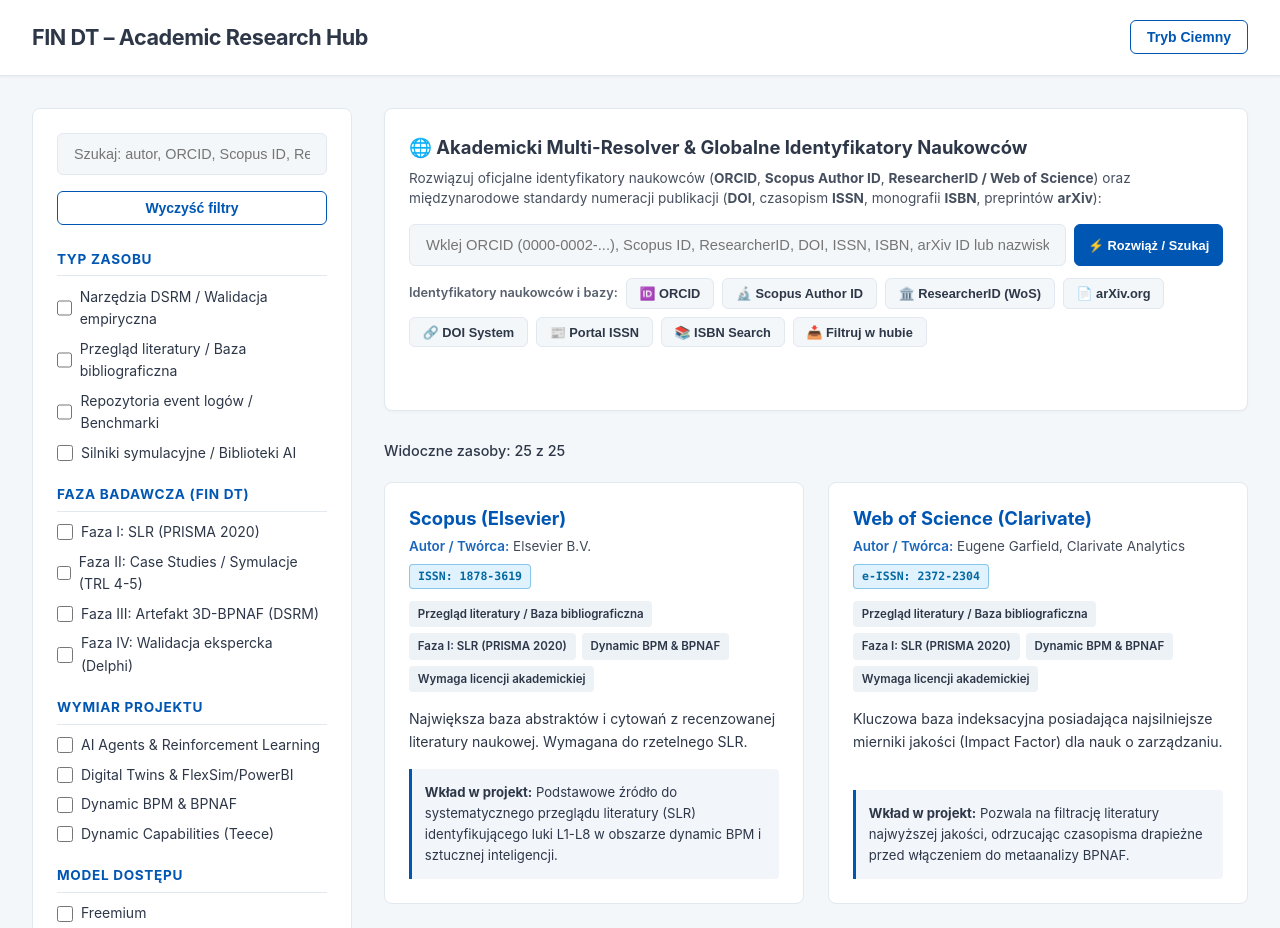
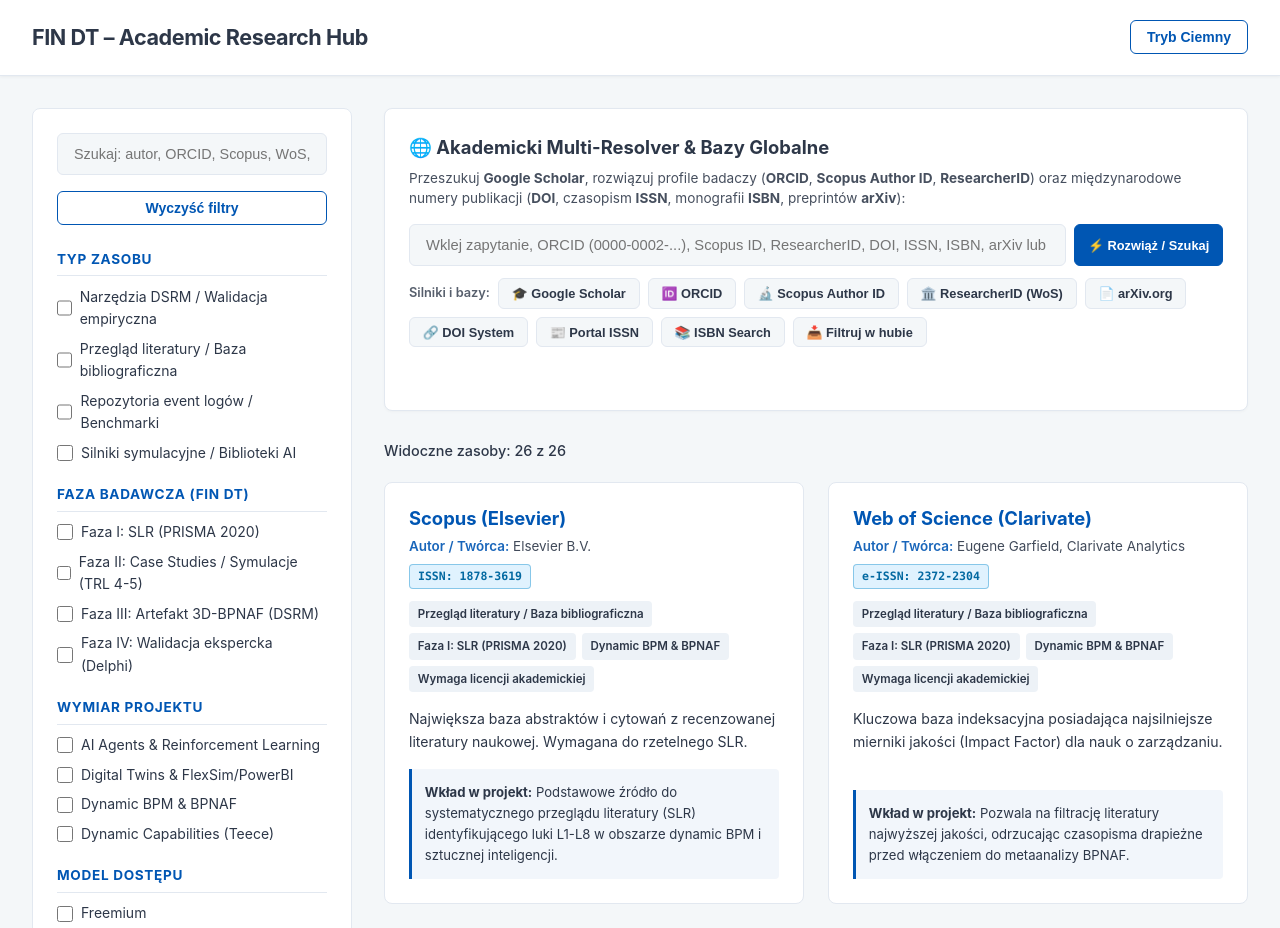
Before and after one commit to BartoszRadziszewski/FINDT, a plain HTML site: page index.html in a window 1280 px wide. Shown: the top 928 px of the page. Drawn offline with Linux system fonts and the light colour scheme.

Commit message:
Integrate Google Scholar and Citations author profiles into multi-resolver

```diff
--- a/index.html
+++ b/index.html
@@ -207,6 +207,7 @@
             transform: translateY(-1px);
             border-color: var(--primary-color);
         }
+        .engine-btn.btn-scholar:hover { color: #1a73e8; border-color: #4285f4; }
         .engine-btn.btn-arxiv:hover { color: #b31b1b; border-color: #b31b1b; }
         .engine-btn.btn-orcid:hover { color: #5a8a00; border-color: #a6ce39; }
         .engine-btn.btn-scopus:hover { color: #e65100; border-color: #ff9800; }
@@ -307,6 +308,7 @@
             opacity: 0.95;
             text-decoration: underline;
         }
+        .id-badge.badge-scholar { border-color: rgba(66, 133, 244, 0.5); color: #1a73e8; }
         .id-badge.badge-doi { border-color: rgba(245, 130, 32, 0.4); }
         .id-badge.badge-issn { border-color: rgba(2, 132, 199, 0.4); }
         .id-badge.badge-isbn { border-color: rgba(139, 92, 246, 0.4); }
@@ -314,6 +316,7 @@
         .id-badge.badge-scopus { border-color: rgba(255, 152, 0, 0.5); color: #c2410c; }
         .id-badge.badge-wos { border-color: rgba(123, 31, 162, 0.5); color: #7e22ce; }
         .id-badge.badge-arxiv { border-color: rgba(179, 27, 27, 0.4); }
+        [data-theme="dark"] .id-badge.badge-scholar { color: #60a5fa; }
         [data-theme="dark"] .id-badge.badge-scopus { color: #fb923c; }
         [data-theme="dark"] .id-badge.badge-wos { color: #c084fc; }
 
@@ -364,7 +367,7 @@
 
     <div class="container">
         <aside>
-            <input type="text" id="searchInput" class="search-box" placeholder="Szukaj: autor, ORCID, Scopus ID, ResearcherID, DOI, ISSN, ISBN, arXiv..." aria-label="Wyszukiwanie zasobów">
+            <input type="text" id="searchInput" class="search-box" placeholder="Szukaj: autor, ORCID, Scopus, WoS, Scholar, DOI, ISSN, ISBN, arXiv..." aria-label="Wyszukiwanie zasobów">
             <button id="clearFilters" class="secondary" style="width: 100%; margin-bottom: 1.5rem;" type="button">Wyczyść filtry</button>
             <div id="filtersContainer"></div>
         </aside>
@@ -372,19 +375,20 @@
         <main>
             <!-- Zewnętrzne wyszukiwarki i resolver publikacji -->
             <section class="academic-search-panel">
-                <h2>🌐 Akademicki Multi-Resolver & Globalne Identyfikatory Naukowców</h2>
+                <h2>🌐 Akademicki Multi-Resolver & Bazy Globalne</h2>
                 <p>
-                    Rozwiązuj oficjalne identyfikatory naukowców (<strong>ORCID</strong>, <strong>Scopus Author ID</strong>, <strong>ResearcherID / Web of Science</strong>) oraz międzynarodowe standardy numeracji publikacji (<strong>DOI</strong>, czasopism <strong>ISSN</strong>, monografii <strong>ISBN</strong>, preprintów <strong>arXiv</strong>):
+                    Przeszukuj <strong>Google Scholar</strong>, rozwiązuj profile badaczy (<strong>ORCID</strong>, <strong>Scopus Author ID</strong>, <strong>ResearcherID</strong>) oraz międzynarodowe numery publikacji (<strong>DOI</strong>, czasopism <strong>ISSN</strong>, monografii <strong>ISBN</strong>, preprintów <strong>arXiv</strong>):
                 </p>
 
                 <div class="search-action-group">
                     <div class="academic-input-wrapper">
-                        <input type="text" id="academicLookupInput" class="academic-input" placeholder="Wklej ORCID (0000-0002-...), Scopus ID, ResearcherID, DOI, ISSN, ISBN, arXiv ID lub nazwisko..." aria-label="Identyfikator lub zapytanie naukowe">
+                        <input type="text" id="academicLookupInput" class="academic-input" placeholder="Wklej zapytanie, ORCID (0000-0002-...), Scopus ID, ResearcherID, DOI, ISSN, ISBN, arXiv lub nazwisko..." aria-label="Identyfikator lub zapytanie naukowe">
                         <button type="button" class="engine-btn btn-smart" onclick="resolveAcademicQuery('auto')" title="Automatyczne rozpoznanie typu identyfikatora">⚡ Rozwiąż / Szukaj</button>
                     </div>
 
                     <div class="engine-buttons">
-                        <span style="font-size: 0.8rem; font-weight: 600; opacity: 0.8;">Identyfikatory naukowców i bazy:</span>
+                        <span style="font-size: 0.8rem; font-weight: 600; opacity: 0.8;">Silniki i bazy:</span>
+                        <button type="button" class="engine-btn btn-scholar" onclick="resolveAcademicQuery('scholar')" title="Wyszukiwarka publikacji i cytowań Google Scholar">🎓 Google Scholar</button>
                         <button type="button" class="engine-btn btn-orcid" onclick="resolveAcademicQuery('orcid')" title="Open Researcher and Contributor ID">🆔 ORCID</button>
                         <button type="button" class="engine-btn btn-scopus" onclick="resolveAcademicQuery('scopus')" title="Scopus Author ID (Elsevier)">🔬 Scopus Author ID</button>
                         <button type="button" class="engine-btn btn-wos" onclick="resolveAcademicQuery('wos')" title="ResearcherID (Web of Science / Clarivate)">🏛️ ResearcherID (WoS)</button>
@@ -432,7 +436,8 @@
                     doi: "10.1108/BPMJ",
                     orcid: "0000-0002-3860-2975, 0000-0002-0955-6940",
                     scopusAuthorId: "57193739775, 55353163300",
-                    researcherId: "AAH-4279-2021, A-3804-2008"
+                    researcherId: "AAH-4279-2021, A-3804-2008",
+                    scholarId: "Y992cM4AAAAJ, aSZZ5xYAAAAJ"
                 },
                 resourceType: "Przegląd literatury / Baza bibliograficzna", researchPhase: "Faza I: SLR (PRISMA 2020)", dimension: "Dynamic BPM & BPNAF", accessModel: "Wymaga licencji akademickiej",
                 desc: "Wiodące czasopismo publikujące badania nad BPM, procesami dynamicznymi i modelowaniem.",
@@ -469,7 +474,8 @@
                     doi: "10.1007/s11192-009-0146-3",
                     orcid: "0000-0001-8448-4521, 0000-0001-8249-1752",
                     scopusAuthorId: "23483984900, 14028448300",
-                    researcherId: "A-1717-2011"
+                    researcherId: "A-1717-2011",
+                    scholarId: "y2L2jI8AAAAJ, 81oQ4dAAAAAJ"
                 },
                 resourceType: "Narzędzia DSRM / Walidacja empiryczna", researchPhase: "Faza I: SLR (PRISMA 2020)", dimension: "Dynamic BPM & BPNAF", accessModel: "Open Source",
                 desc: "Oprogramowanie do konstruowania i wizualizacji sieci bibliometrycznych (cytowania, współwystępowanie słów kluczowych).",
@@ -522,7 +528,8 @@
                     doi: "10.1007/978-3-030-26643-0_3",
                     arxiv: "1905.06169",
                     orcid: "0000-0002-0955-6940, 0000-0002-3860-2975",
-                    scopusAuthorId: "55353163300, 57193739775"
+                    scopusAuthorId: "55353163300, 57193739775",
+                    scholarId: "aSZZ5xYAAAAJ, Y992cM4AAAAJ"
                 },
                 resourceType: "Silniki symulacyjne / Biblioteki AI", researchPhase: "Faza III: Artefakt 3D-BPNAF (DSRM)", dimension: "Dynamic BPM & BPNAF", accessModel: "Open Source",
                 desc: "Biblioteka w języku Python do Process Miningu stworzona przez Fraunhofer FIT.",
@@ -536,7 +543,8 @@
                     isbn: "978-3-540-28895-4",
                     orcid: "0000-0002-0955-6940",
                     scopusAuthorId: "55353163300",
-                    researcherId: "A-3804-2008"
+                    researcherId: "A-3804-2008",
+                    scholarId: "aSZZ5xYAAAAJ"
                 },
                 resourceType: "Silniki symulacyjne / Biblioteki AI", researchPhase: "Faza III: Artefakt 3D-BPNAF (DSRM)", dimension: "Dynamic BPM & BPNAF", accessModel: "Open Source",
                 desc: "Akademicki złoty standard w dziedzinie Process Mining; otwarta platforma analityczna.",
@@ -548,7 +556,8 @@
                 identifiers: {
                     doi: "10.4121/uuid:3926db30-f712-4394-aebc-75976070e91f",
                     orcid: "0000-0002-0955-6940",
-                    scopusAuthorId: "55353163300"
+                    scopusAuthorId: "55353163300",
+                    scholarId: "aSZZ5xYAAAAJ"
                 },
                 resourceType: "Repozytoria event logów / Benchmarki", researchPhase: "Faza II: Case Studies / Symulacje (TRL 4-5)", dimension: "Dynamic BPM & BPNAF", accessModel: "Open Access",
                 desc: "Repozytorium otwartych danych zawierające empiryczne logi zdarzeń z corocznych zawodów BPI (Business Process Intelligence).",
@@ -578,7 +587,8 @@
                     issn: "1536-9323",
                     orcid: "0000-0002-8692-0691",
                     scopusAuthorId: "7004452140",
-                    researcherId: "B-5291-2013"
+                    researcherId: "B-5291-2013",
+                    scholarId: "oV73EecAAAAJ"
                 },
                 resourceType: "Narzędzia DSRM / Walidacja empiryczna", researchPhase: "Faza III: Artefakt 3D-BPNAF (DSRM)", dimension: "Dynamic BPM & BPNAF", accessModel: "Open Access",
                 desc: "Oryginalna publikacja Peffers et al. (2007) definiująca metodykę DSRM w systemach informatycznych.",
@@ -624,7 +634,8 @@
                     issn: "0143-2095",
                     orcid: "0000-0002-5367-1763",
                     scopusAuthorId: "7202410313",
-                    researcherId: "H-3129-2011"
+                    researcherId: "H-3129-2011",
+                    scholarId: "FmR7L1IAAAAJ"
                 },
                 resourceType: "Narzędzia DSRM / Walidacja empiryczna", researchPhase: "Faza I: SLR (PRISMA 2020)", dimension: "Dynamic Capabilities (Teece)", accessModel: "Freemium",
                 desc: "Narzędzie mapujące publikacje na osi czasu z zaawansowaną analizą cytowań wstecznych i w przód.",
@@ -645,6 +656,14 @@
                 resourceType: "Narzędzia DSRM / Walidacja empiryczna", researchPhase: "Faza IV: Walidacja ekspercka (Delphi)", dimension: "Digital Twins & FlexSim/PowerBI", accessModel: "Freemium",
                 desc: "Interaktywna tablica wirtualna do wizualizacji koncepcji, diagramów i współpracy zespołowej.",
                 academicValue: "Środowisko do moderowania warsztatów panelu ekspertów podczas ewaluacji użyteczności artefaktu 3D-BPNAF."
+            },
+            {
+                id: 26, title: "Google Scholar", url: "https://scholar.google.com",
+                authors: "Anurag Acharya, Alex Verstak (Google LLC)",
+                identifiers: { org: "Google LLC", url: "https://scholar.google.com" },
+                resourceType: "Przegląd literatury / Baza bibliograficzna", researchPhase: "Faza I: SLR (PRISMA 2020)", dimension: "Dynamic BPM & BPNAF", accessModel: "Open Access",
+                desc: "Wiodąca globalna, otwarta wyszukiwarka literatury naukowej, artykułów recenzowanych, dysertacji doktorskich, książek i cytowań.",
+                academicValue: "Umożliwia pełnotekstową analizę cytowań w przód/wstecz, śledzenie h-indeksu autorów oraz identyfikację publikacji w repozytoriach instytucjonalnych i szarej literaturze."
             }
         ];
 
@@ -709,10 +728,10 @@
 
             const filteredData = DATABASE.filter(item => {
                 const idsText = getIdentifiersText(item);
-                // Łączymy wszystkie pola tekstowe łącznie z identyfikatorami (ORCID, Scopus, WoS, DOI, ISSN, ISBN, arXiv)
+                // Łączymy wszystkie pola tekstowe łącznie z identyfikatorami (Scholar, ORCID, Scopus, WoS, DOI, ISSN, ISBN, arXiv)
                 const searchableText = `${item.title} ${item.authors} ${idsText} ${item.desc} ${item.academicValue} ${item.resourceType} ${item.researchPhase} ${item.dimension}`.toLowerCase();
 
-                // Każdy wpisany token (np. Scopus ID, ResearcherID, ORCID, nazwisko) musi występować w zasobie
+                // Każdy wpisany token (np. Scopus ID, ResearcherID, Scholar ID, ORCID, nazwisko) musi występować w zasobie
                 const matchText = queryTokens.length === 0 || queryTokens.every(token => searchableText.includes(token));
 
                 let matchFilters = true;
@@ -764,6 +783,12 @@
                             badges.push(`<a class="id-badge badge-wos" href="https://www.webofscience.com/wos/author/record/${rid}" target="_blank" rel="noopener noreferrer" title="Profil badacza w Clarivate Web of Science (ResearcherID)">ResearcherID: ${rid}</a>`);
                         });
                     }
+                    if (item.identifiers.scholarId) {
+                        const sids = item.identifiers.scholarId.split(',').map(s => s.trim());
+                        sids.forEach(sid => {
+                            badges.push(`<a class="id-badge badge-scholar" href="https://scholar.google.com/citations?user=${sid}" target="_blank" rel="noopener noreferrer" title="Profil cytowań i h-indeksu w Google Scholar Citations">Google Scholar: ${sid}</a>`);
+                        });
+                    }
                     // Identyfikatory publikacji
                     if (item.identifiers.doi) {
                         badges.push(`<a class="id-badge badge-doi" href="https://doi.org/${item.identifiers.doi}" target="_blank" rel="noopener noreferrer" title="Rozwiąż w oficjalnym rejestrze DOI">DOI: ${item.identifiers.doi}</a>`);
@@ -813,7 +838,7 @@
             let query = input.value.trim();
 
             if (!query) {
-                feedback.textContent = 'Wpisz identyfikator (ORCID, Scopus ID, ResearcherID, DOI, ISSN, ISBN, arXiv) lub nazwisko przed kliknięciem.';
+                feedback.textContent = 'Wpisz zapytanie, identyfikator (Scholar, ORCID, Scopus, WoS, DOI, ISSN, ISBN, arXiv) lub nazwisko.';
                 feedback.style.color = '#ef4444';
                 input.focus();
                 return;
@@ -824,6 +849,7 @@
                                     .replace(/^(https?:\/\/orcid\.org\/)/i, '')
                                     .replace(/^(arxiv:)/i, '')
                                     .replace(/^(https?:\/\/www\.scopus\.com\/authid\/detail\.uri\?authorId=)/i, '')
+                                    .replace(/^(https?:\/\/scholar\.google\.com\/citations\?user=)/i, '')
                                     .trim();
 
             let targetUrl = '';
@@ -831,47 +857,62 @@
 
             // Wykrywanie automatyczne lub wymuszony silnik
             if (engine === 'auto') {
-                // 1. Sprawdzenie ORCID: 0000-000x-xxxx-xxxx
-                if (/^0000-000[1-3]-\d{4}-\d{3}[\dX]$/i.test(cleanQuery)) {
+                // 1. Sprawdzenie parametru Google Scholar Citations: user=... lub 12-znakowy identyfikator profilu
+                if (/^user=([A-Za-z0-9_-]+)$/i.test(cleanQuery)) {
+                    const userId = cleanQuery.match(/^user=([A-Za-z0-9_-]+)$/i)[1];
+                    targetUrl = `https://scholar.google.com/citations?user=${userId}`;
+                    detectedType = `Wykryto Google Scholar Citations ID (${userId}) → Otwieranie profilu cytowań`;
+                }
+                // 2. Sprawdzenie ORCID: 0000-000x-xxxx-xxxx
+                else if (/^0000-000[1-3]-\d{4}-\d{3}[\dX]$/i.test(cleanQuery)) {
                     targetUrl = `https://orcid.org/${cleanQuery}`;
                     detectedType = `Wykryto ORCID (${cleanQuery}) → Otwieranie profilu badacza w ORCID.org`;
                 }
-                // 2. Sprawdzenie ResearcherID (Web of Science): np. A-3804-2008 lub AAH-4279-2021
+                // 3. Sprawdzenie ResearcherID (Web of Science): np. A-3804-2008 lub AAH-4279-2021
                 else if (/^[A-Za-z]{1,3}-\d{4}-\d{4}$/i.test(cleanQuery)) {
                     targetUrl = `https://www.webofscience.com/wos/author/record/${cleanQuery.toUpperCase()}`;
                     detectedType = `Wykryto ResearcherID (${cleanQuery.toUpperCase()}) → Otwieranie profilu w Web of Science`;
                 }
-                // 3. Sprawdzenie Scopus Author ID: 10-11 cyfr
+                // 4. Sprawdzenie Scopus Author ID: 10-11 cyfr
                 else if (/^\d{10,11}$/.test(cleanQuery)) {
                     targetUrl = `https://www.scopus.com/authid/detail.uri?authorId=${cleanQuery}`;
                     detectedType = `Wykryto Scopus Author ID (${cleanQuery}) → Otwieranie profilu w bazie Elsevier Scopus`;
                 }
-                // 4. Sprawdzenie DOI: np. 10.1000/182 lub 10.xxxx/...
+                // 5. Sprawdzenie DOI: np. 10.1000/182 lub 10.xxxx/...
                 else if (/^10\.\d{4,9}\/[-._;()/:A-Za-z0-9]+$/i.test(cleanQuery)) {
                     targetUrl = `https://doi.org/${cleanQuery}`;
                     detectedType = `Wykryto numer DOI (${cleanQuery}) → Przekierowanie do rejestru DOI.org`;
                 }
-                // 5. Sprawdzenie arXiv ID: np. 2005.05719 lub 1712.05889
+                // 6. Sprawdzenie arXiv ID: np. 2005.05719 lub 1712.05889
                 else if (/^\d{4}\.\d{4,5}(v\d+)?$/i.test(cleanQuery)) {
                     targetUrl = `https://arxiv.org/abs/${cleanQuery}`;
                     detectedType = `Wykryto numer arXiv (${cleanQuery}) → Otwieranie preprintu w arXiv.org`;
                 }
-                // 6. Sprawdzenie ISSN: 8 znaków (np. 1463-7154 lub 14637154)
+                // 7. Sprawdzenie ISSN: 8 znaków (np. 1463-7154 lub 14637154)
                 else if (/^\d{4}-?\d{3}[\dX]$/i.test(cleanQuery)) {
                     const formattedIssn = cleanQuery.length === 8 ? `${cleanQuery.slice(0, 4)}-${cleanQuery.slice(4)}` : cleanQuery;
                     targetUrl = `https://portal.issn.org/resource/ISSN/${formattedIssn}`;
                     detectedType = `Wykryto numer czasopisma ISSN (${formattedIssn}) → Otwieranie w oficjalnym portalu ISSN`;
                 }
-                // 7. Sprawdzenie ISBN: 10 lub 13 cyfr
+                // 8. Sprawdzenie ISBN: 10 lub 13 cyfr
                 else if (/^(97[89])?\d{9}[\dX]$/i.test(cleanQuery.replace(/[-\s]/g, ''))) {
                     const cleanIsbn = cleanQuery.replace(/[-\s]/g, '');
                     targetUrl = `https://isbnsearch.org/isbn/${cleanIsbn}`;
                     detectedType = `Wykryto numer książki/monografii ISBN (${cleanIsbn}) → Otwieranie w rejestrze ISBN`;
                 }
-                // 8. Domyślnie - fraza tekstowa (wyszukaj w arXiv lub Crossref)
+                // 9. Domyślnie - fraza tekstowa (wyszukaj w Google Scholar)
                 else {
-                    targetUrl = `https://arxiv.org/search/?query=${encodeURIComponent(query)}&searchtype=all`;
-                    detectedType = `Fraza badawcza → Wyszukiwanie publikacji w arXiv.org`;
+                    targetUrl = `https://scholar.google.com/scholar?q=${encodeURIComponent(query)}`;
+                    detectedType = `Fraza badawcza → Wyszukiwanie publikacji i cytowań w Google Scholar`;
+                }
+            } else if (engine === 'scholar') {
+                if (/^user=([A-Za-z0-9_-]+)$/i.test(cleanQuery)) {
+                    const userId = cleanQuery.match(/^user=([A-Za-z0-9_-]+)$/i)[1];
+                    targetUrl = `https://scholar.google.com/citations?user=${userId}`;
+                    detectedType = `Profil autora w Google Scholar Citations: ${userId}`;
+                } else {
+                    targetUrl = `https://scholar.google.com/scholar?q=${encodeURIComponent(query)}`;
+                    detectedType = `Wyszukiwanie publikacji i cytowań w Google Scholar dla: "${query}"`;
                 }
             } else if (engine === 'orcid') {
                 if (/^0000-000[1-3]-\d{4}-\d{3}[\dX]$/i.test(cleanQuery)) {
```
Also changed, not shown: 1 other file.
